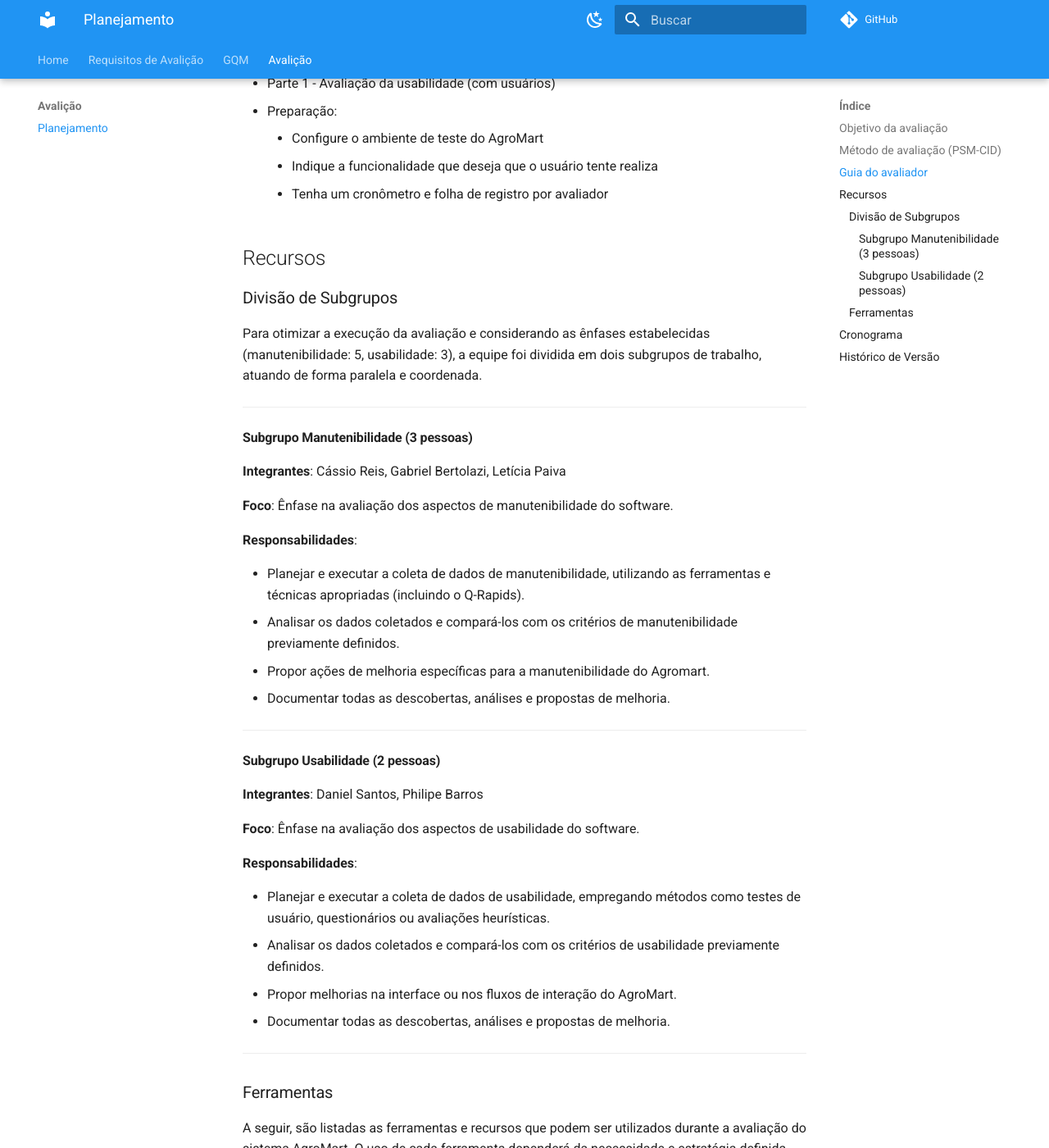
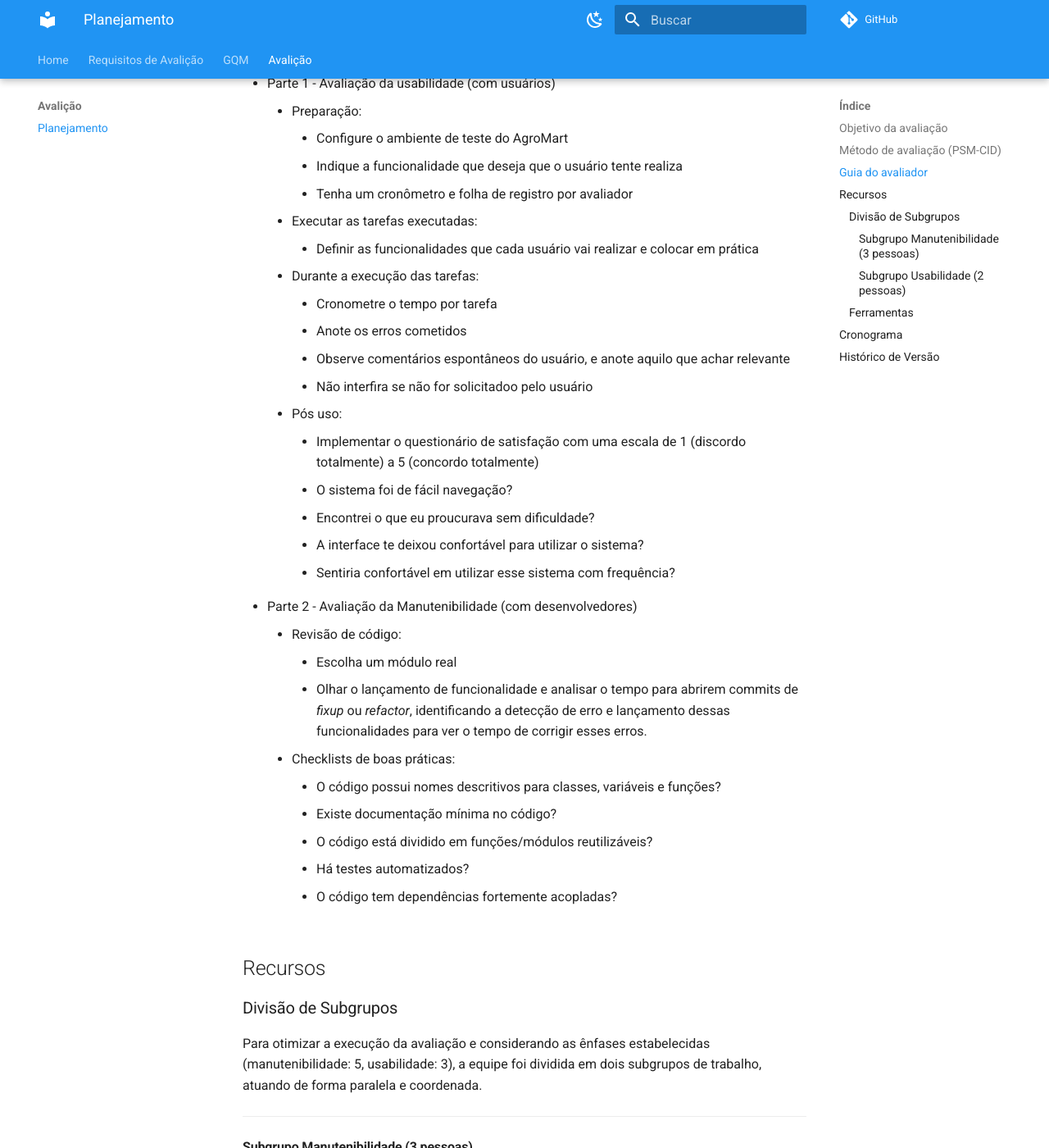
Before and after one commit to FCTE-Qualidade-de-Software-1/2025-1-T02-DOROTHY-JOHNSON, an MkDocs documentation site: the page built from docs/avaliacao/plano.md, in a window 1280 px wide and 1400 px high, scrolled down 1128 px. Shown: the whole window at 82% size. Built offline with MkDocs 1.6.1 and Material for MkDocs 9.7.7, drawn with Linux system fonts in a browser that asks for light colours; comment, search, counter and statistics services are not loaded.

Commit message:
docs: Finalizado o guia do avaliador

```diff
--- a/docs/avaliacao/plano.md
+++ b/docs/avaliacao/plano.md
@@ -26,10 +26,33 @@
 ## Guia do avaliador
 
 - Parte 1 - Avaliação da usabilidade (com usuários)
-  - Preparação:
-    - Configure o ambiente de teste do AgroMart
-    - Indique a funcionalidade que deseja que o usuário tente realiza
-    - Tenha um cronômetro e folha de registro por avaliador
+    - Preparação:
+        - Configure o ambiente de teste do AgroMart
+        - Indique a funcionalidade que deseja que o usuário tente realiza
+        - Tenha um cronômetro e folha de registro por avaliador
+    - Executar as tarefas executadas:
+        - Definir as funcionalidades que cada usuário vai realizar e colocar em prática
+    - Durante a execução das tarefas:
+        - Cronometre o tempo por tarefa
+        - Anote os erros cometidos
+        - Observe comentários espontâneos do usuário, e anote aquilo que achar relevante
+        - Não interfira se não for solicitadoo pelo usuário
+    - Pós uso:
+        - Implementar o questionário de satisfação com uma escala de 1 (discordo totalmente) a 5 (concordo totalmente)
+        - O sistema foi de fácil navegação?
+        - Encontrei o que eu proucurava sem dificuldade?
+        - A interface te deixou confortável para utilizar o sistema?
+        - Sentiria confortável em utilizar esse sistema com frequência?
+- Parte 2 - Avaliação da Manutenibilidade (com desenvolvedores)
+    - Revisão de código:
+        - Escolha um módulo real
+        - Olhar o lançamento de funcionalidade e analisar o tempo para abrirem commits de *fixup* ou *refactor*, identificando a detecção de erro e lançamento dessas funcionalidades para ver o tempo de corrigir esses erros.
+    - Checklists de boas práticas:
+        - O código possui nomes descritivos para classes, variáveis e funções?
+        - Existe documentação mínima no código?
+        - O código está dividido em funções/módulos reutilizáveis?
+        - Há testes automatizados?
+        - O código tem dependências fortemente acopladas?
 
 ## Recursos
 
```
